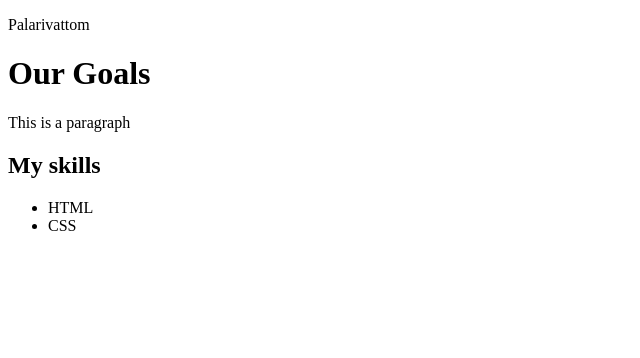
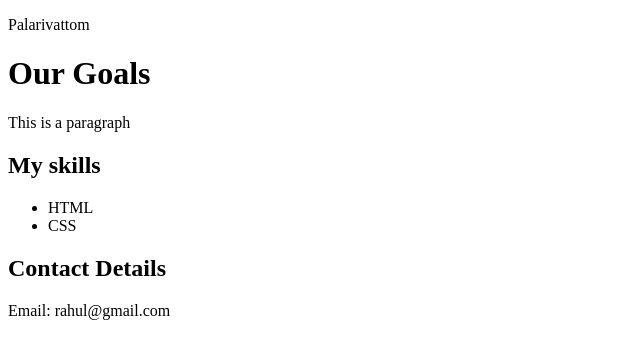
Before and after one commit to RichuExpertzlab/git-practice-ergogrow, a plain HTML site: page index.html in a window 1280 px wide. Shown: the whole page, without its empty margins (0-640 px from the left). Drawn offline with Linux system fonts and the light colour scheme.

Commit message:
added contact details

```diff
--- a/index.html
+++ b/index.html
@@ -14,5 +14,8 @@
         <li>HTML</li>
         <li>CSS</li>
     </ul>
+    <h2>Contact Details</h2>
+
+<p>Email: rahul@gmail.com</p>
 </body>
 </html>
```
